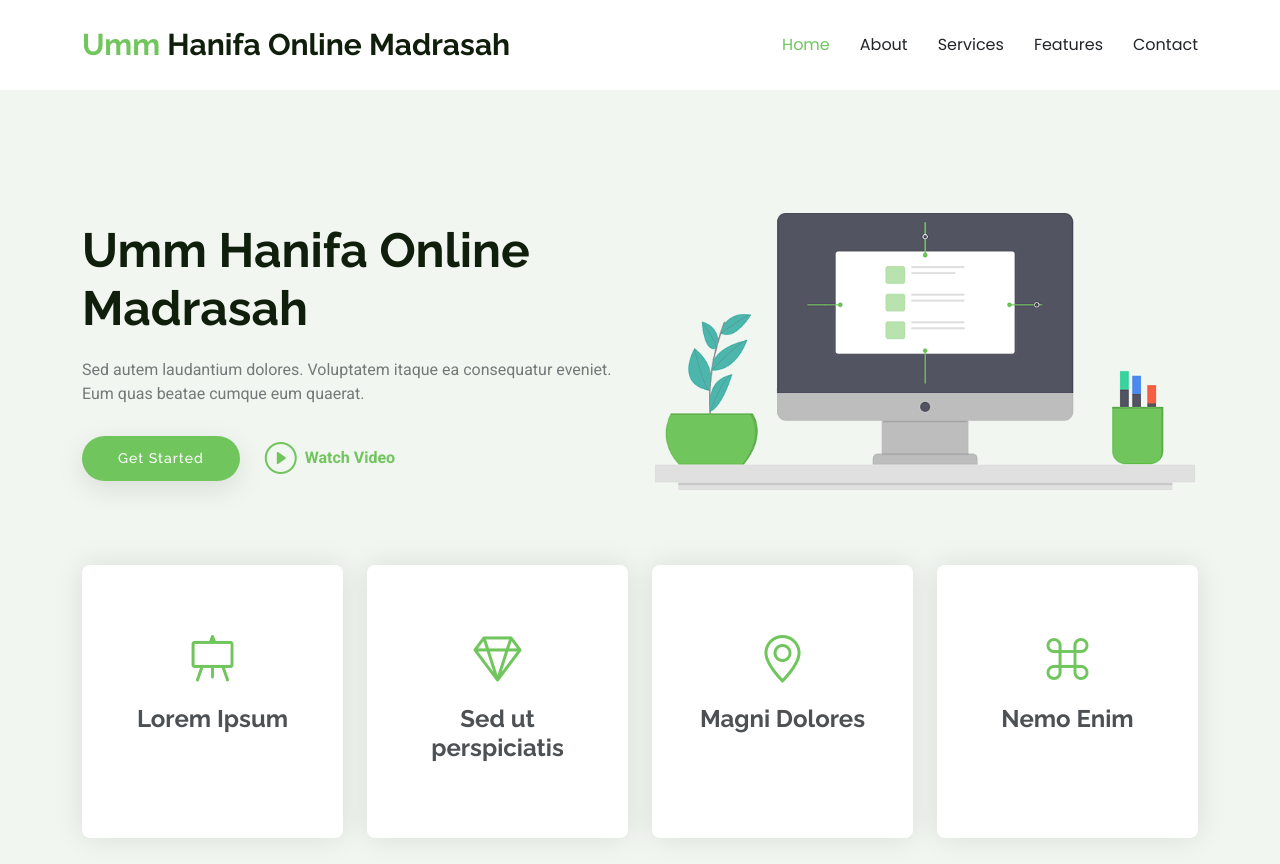
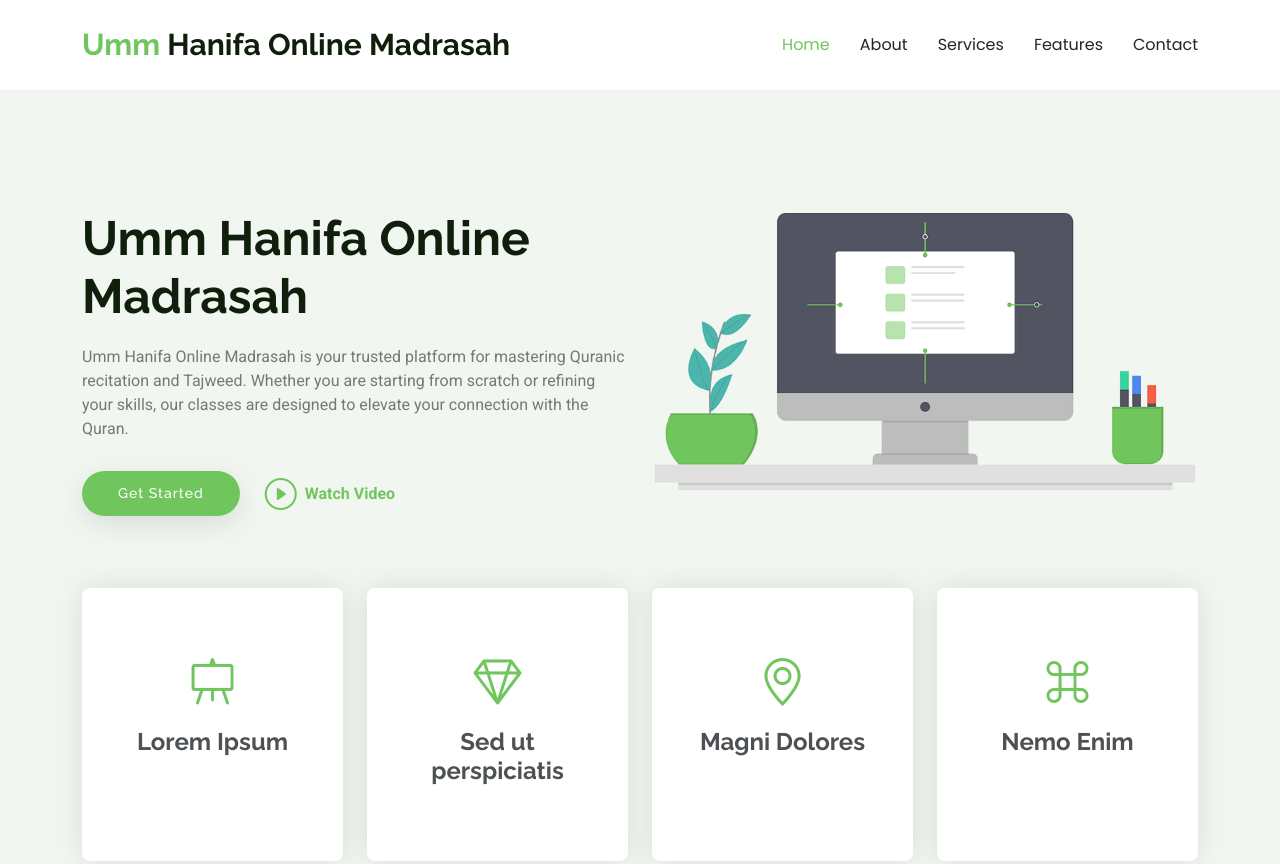
Before and after one commit to kehindeoladeji/kehindeoladeji.github.io, a plain HTML site: page index.html in a window 1280 px wide. Shown: the top 864 px of the page. Drawn offline with Linux system fonts and the light colour scheme; files whose address does not match are found by name.

Commit message:
Update index.html

```diff
--- a/index.html
+++ b/index.html
@@ -69,7 +69,9 @@
         <div class="row gy-5">
           <div class="col-lg-6 order-2 order-lg-1 d-flex flex-column justify-content-center">
             <h2>Umm Hanifa Online Madrasah</h2>
-            <p>Sed autem laudantium dolores. Voluptatem itaque ea consequatur eveniet. Eum quas beatae cumque eum quaerat.</p>
+            <p>Umm Hanifa Online Madrasah is your trusted platform for mastering Quranic recitation and Tajweed.
+              Whether you are starting from scratch or refining your skills,
+              our classes are designed to elevate your connection with the Quran.</p>
             <div class="d-flex">
               <a href="#about" class="btn-get-started">Get Started</a>
               <a href="https://www.youtube.com/watch?v=Y7f98aduVJ8" class="glightbox btn-watch-video d-flex align-items-center"><i class="bi bi-play-circle"></i><span>Watch Video</span></a>
```
